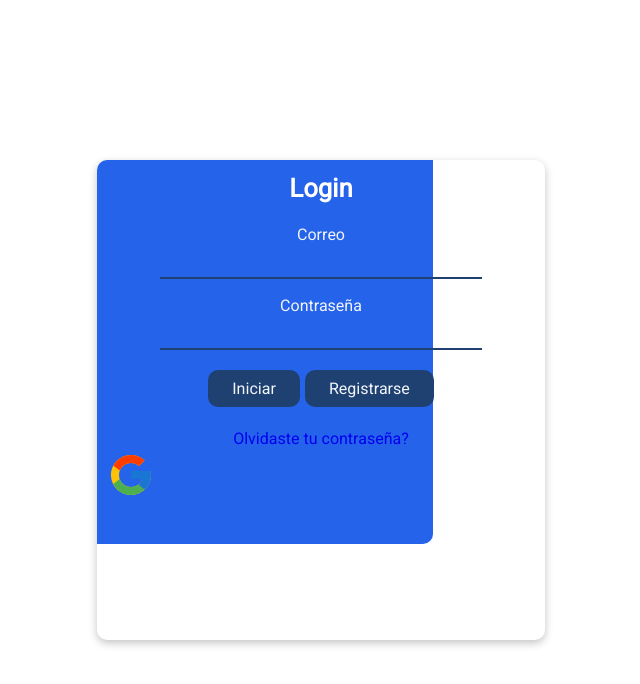
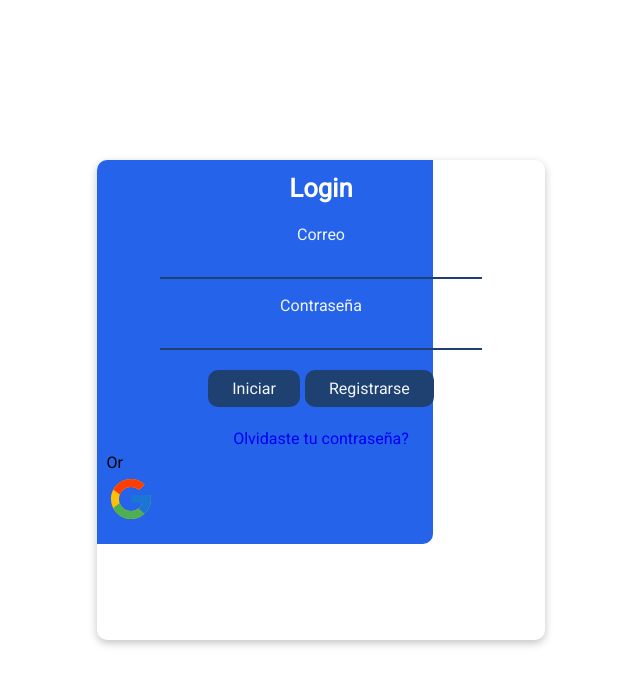
Before and after one commit to LuisArielRetanaHernadez/caht_client, a React (Vite) app: page /login in a window 1280 px wide. Shown: the top 684 px of the page, without its empty margins (319-959 px from the left). Built offline with nearby package versions, Linux system fonts and the light colour scheme.

Commit message:
agregando un span con el texto Or para divir las opciones de secion

```diff
--- a/src/Pages/Login/Login.pages.jsx
+++ b/src/Pages/Login/Login.pages.jsx
@@ -82,7 +82,7 @@ const Login = () => {
               Olvidaste tu contraseña?
             </Link>
           </div>
-
+          <span>Or</span>
           <Socials />
         </div>
 
```
